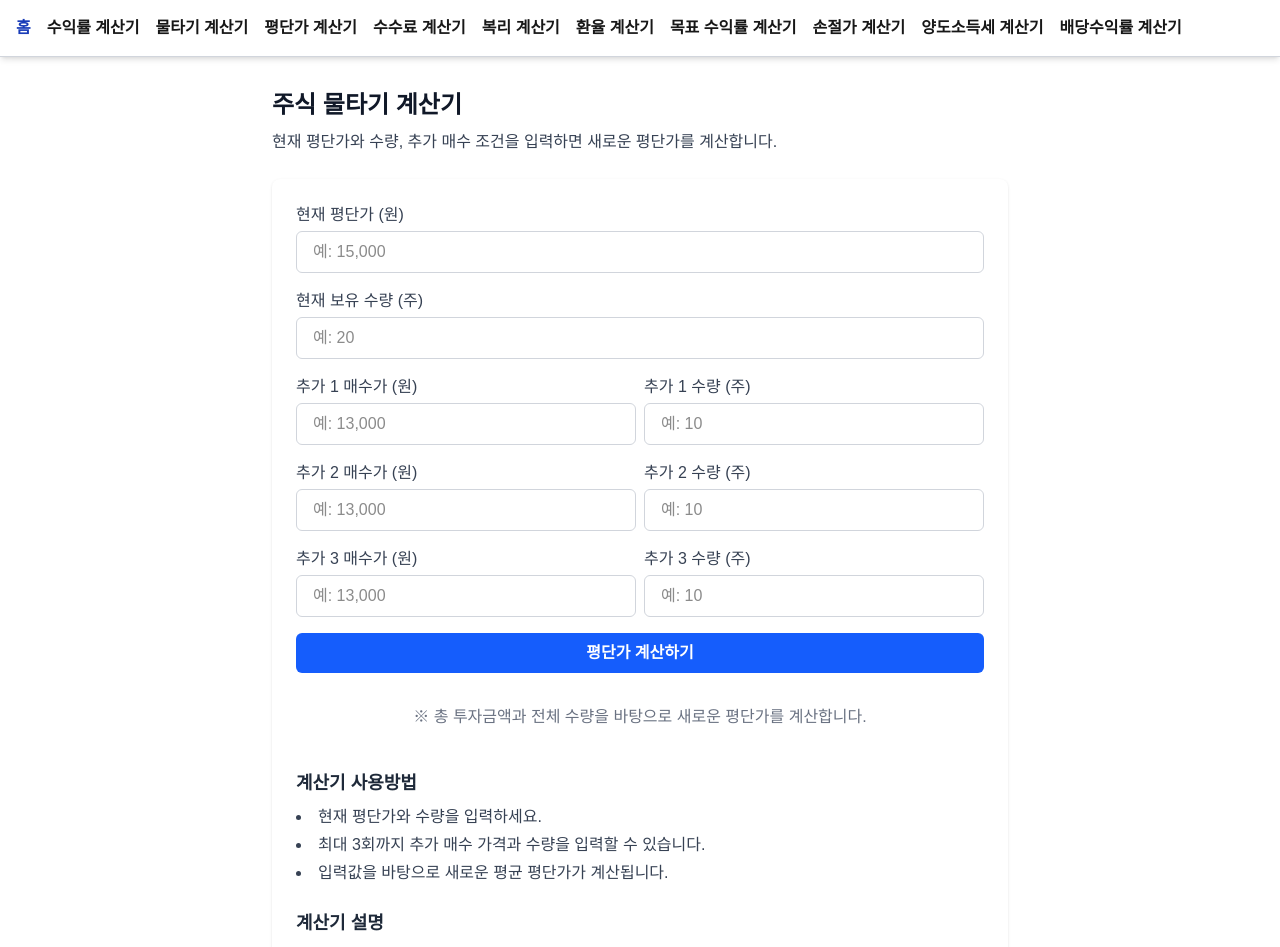
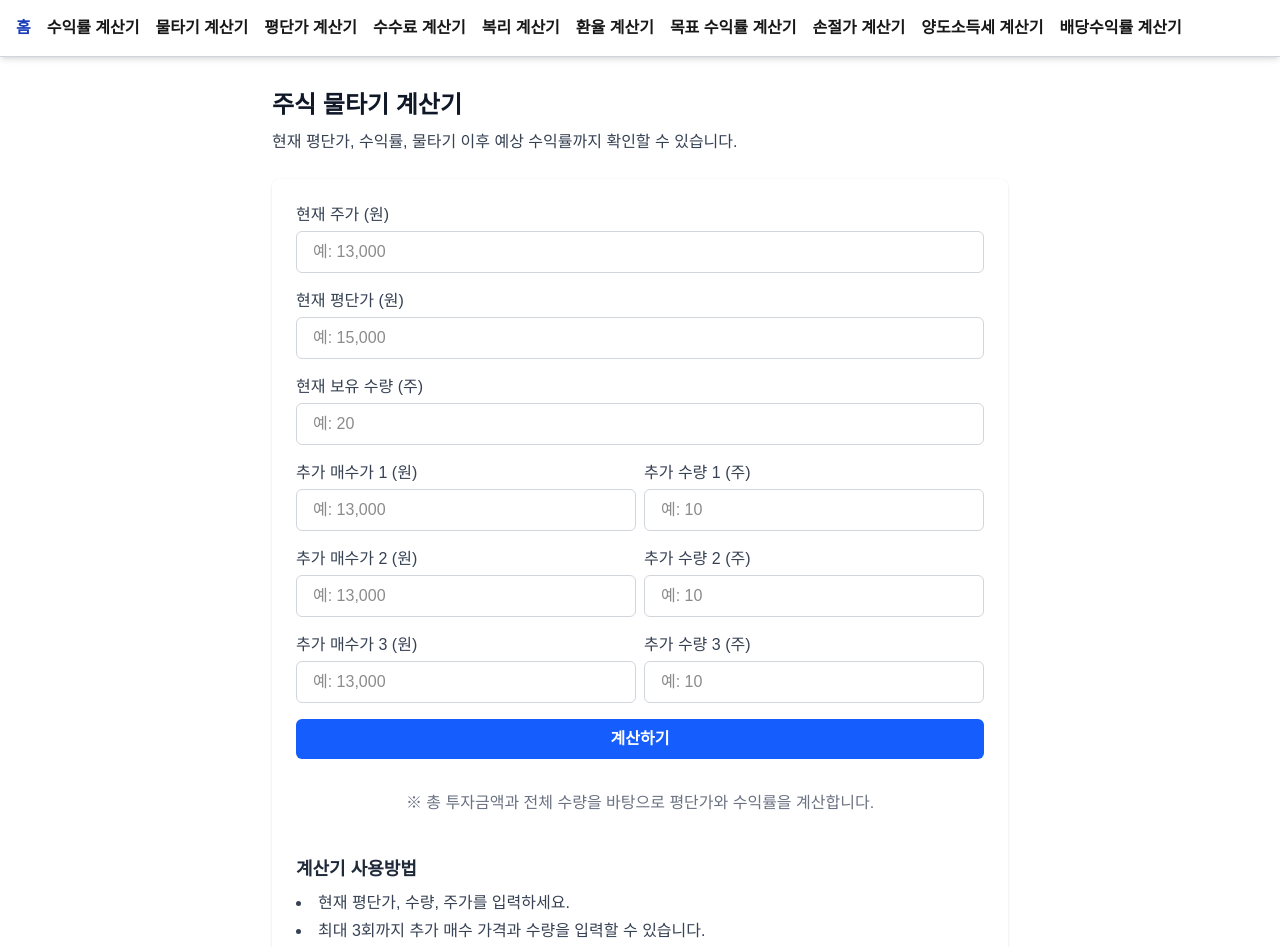
Before and after one commit to Jeonghaemo/stock-calculator, a Next.js app: page /water in a window 1280 px wide. Shown: the top 947 px of the page. Built offline with nearby package versions, Linux system fonts and the light colour scheme.

Commit message:
Update: 물타기 및 평단가 계산기에 수익률, 총 수량, 총 매수금액 기능 추가

```diff
--- a/app/average/page.client.tsx
+++ b/app/average/page.client.tsx
@@ -6,12 +6,19 @@ import PageLayout from "@/components/PageLayout";
 export default function AverageCalculatorPage() {
   const [originalPrice, setOriginalPrice] = useState('');
   const [originalQty, setOriginalQty] = useState('');
+  const [currentPrice, setCurrentPrice] = useState('');
   const [adds, setAdds] = useState([
     { price: '', qty: '' },
     { price: '', qty: '' },
     { price: '', qty: '' },
   ]);
-  const [average, setAverage] = useState<number | null>(null);
+
+  const [result, setResult] = useState<{
+    average: number;
+    totalQty: number;
+    totalCost: number;
+    profit: number;
+  } | null>(null);
 
   const formatNumber = (value: string) => {
     const num = parseFloat(value.replace(/,/g, ''));
@@ -34,9 +41,10 @@ export default function AverageCalculatorPage() {
   const calculate = () => {
     const originalP = parseFloat(originalPrice.replace(/,/g, ''));
     const originalQ = parseFloat(originalQty.replace(/,/g, ''));
+    const cp = parseFloat(currentPrice.replace(/,/g, ''));
 
     if (isNaN(originalP) || isNaN(originalQ) || originalQ === 0) {
-      setAverage(null);
+      setResult(null);
       return;
     }
 
@@ -53,22 +61,40 @@ export default function AverageCalculatorPage() {
     });
 
     if (totalQty === 0) {
-      setAverage(null);
+      setResult(null);
       return;
     }
 
-    const avg = totalCost / totalQty;
-    setAverage(avg);
+    const average = totalCost / totalQty;
+    const profit = isNaN(cp) || average === 0 ? 0 : ((cp - average) / average) * 100;
+
+    setResult({
+      average,
+      totalQty,
+      totalCost,
+      profit,
+    });
   };
 
   return (
     <PageLayout
       title="주식 평단가 계산기"
-      description="기존 매수와 최대 3회까지 추가 매수를 입력하면 새로운 평단가를 계산합니다."
+      description="기존 매수와 최대 3회까지 추가 매수를 입력하면 새로운 평단가를 계산하고, 수익률까지 확인할 수 있습니다."
     >
       <div className="space-y-4">
         <div>
-          <label className="block mb-1 font-medium text-gray-700 text-[16px]">기존 매수 단가 (원)</label>
+          <label className="block mb-1 font-medium text-gray-700 text-[16px]">현재 주가 (원)</label>
+          <input
+            type="text"
+            value={currentPrice}
+            onChange={(e) => setCurrentPrice(formatNumber(e.target.value))}
+            className="w-full border border-gray-300 rounded-md px-4 py-2 focus:ring-2 focus:ring-blue-500 outline-none"
+            placeholder="예: 60,000"
+          />
+        </div>
+
+        <div>
+          <label className="block mb-1 font-medium text-gray-700 text-[16px]">현재 평단가 (원)</label>
           <input
             type="text"
             value={originalPrice}
@@ -79,7 +105,7 @@ export default function AverageCalculatorPage() {
         </div>
 
         <div>
-          <label className="block mb-1 font-medium text-gray-700 text-[16px]">기존 매수 수량 (주)</label>
+          <label className="block mb-1 font-medium text-gray-700 text-[16px]">현재 보유 수량 (주)</label>
           <input
             type="text"
             value={originalQty}
@@ -130,27 +156,31 @@ export default function AverageCalculatorPage() {
           ※ 최대 3회까지 추가 매수 정보를 입력할 수 있습니다.
         </p>
 
-        {average !== null && (
+        {result !== null && (
           <div className="mt-6 text-center text-gray-800 space-y-2 text-lg font-semibold">
-            <p>📌 평단가: <span className="text-blue-600">{average.toLocaleString("ko-KR")} 원</span></p>
+            <p>📌 평단가: <span className="text-blue-600">{result.average.toLocaleString("ko-KR")} 원</span></p>
+            <p>📈 수익률: <span className="text-green-600">{result.profit.toFixed(2)}%</span></p>
+            <p>총 수량: {result.totalQty.toLocaleString()} 주</p>
+            <p>총 매수금액: {result.totalCost.toLocaleString()} 원</p>
           </div>
         )}
       </div>
+
       <div className="mt-10">
         <h2 className="text-lg font-bold text-gray-800 mb-2">계산기 사용방법</h2>
         <ul className="list-disc list-inside text-gray-700 text-base space-y-1">
-    <li>1~3회차까지의 매수 가격과 수량을 입력하세요.</li>
-    <li>계산하기 버튼을 누르면 최종 평단가가 표시됩니다.</li>
+          <li>기존 매수 정보와 추가 매수 정보를 입력하세요.</li>
+          <li>현재 주가를 입력하면 수익률도 함께 계산됩니다.</li>
+          <li>계산하기 버튼을 누르면 최종 평단가, 수익률, 총 매수 정보가 표시됩니다.</li>
         </ul>
       </div>
 
       <div className="mt-6">
         <h2 className="text-lg font-bold text-gray-800 mb-2">계산기 설명</h2>
         <p className="text-gray-700 text-base leading-relaxed">
-    평단가 계산기는 여러 차례에 걸쳐 매수한 주식의 평균 단가를 계산합니다. 분할 매수 시 자신의 실제 평단가를 확인할 수 있어 투자에 도움이 됩니다.
+          평단가 계산기는 여러 차례에 걸쳐 매수한 주식의 평균 단가를 계산하며, 현재 주가를 입력하면 수익률도 함께 확인할 수 있습니다. 분할 매수 시 실제 투자 상태를 파악하는 데 도움이 됩니다.
         </p>
       </div>
-
     </PageLayout>
   );
 }
--- a/app/water/page.client.tsx
+++ b/app/water/page.client.tsx
@@ -6,6 +6,7 @@ import PageLayout from "@/components/PageLayout";
 export default function WaterCalculatorPage() {
   const [avgPrice, setAvgPrice] = useState("");
   const [currentQty, setCurrentQty] = useState("");
+  const [currentPrice, setCurrentPrice] = useState("");
 
   const [addPrice1, setAddPrice1] = useState("");
   const [addQty1, setAddQty1] = useState("");
@@ -14,7 +15,13 @@ export default function WaterCalculatorPage() {
   const [addPrice3, setAddPrice3] = useState("");
   const [addQty3, setAddQty3] = useState("");
 
-  const [result, setResult] = useState<number | null>(null);
+  const [result, setResult] = useState<{
+    avg: number;
+    totalQty: number;
+    totalCost: number;
+    currentProfit: number;
+    afterProfit: number;
+  } | null>(null);
 
   const handleChange = (setter: React.Dispatch<React.SetStateAction<string>>) =>
     (e: React.ChangeEvent<HTMLInputElement>) => {
@@ -29,6 +36,7 @@ export default function WaterCalculatorPage() {
     };
 
   const calculate = () => {
+    const cp = parseFloat(currentPrice.replace(/,/g, ""));
     const currentP = parseFloat(avgPrice.replace(/,/g, ""));
     const currentQ = parseFloat(currentQty.replace(/,/g, ""));
 
@@ -53,15 +61,35 @@ export default function WaterCalculatorPage() {
     }
 
     const newAvg = totalCost / totalQty;
-    setResult(newAvg);
+    const currentProfit = isNaN(cp) || currentP === 0 ? 0 : ((cp - currentP) / currentP) * 100;
+    const afterProfit = isNaN(cp) || newAvg === 0 ? 0 : ((cp - newAvg) / newAvg) * 100;
+
+    setResult({
+      avg: newAvg,
+      totalQty,
+      totalCost,
+      currentProfit,
+      afterProfit,
+    });
   };
 
   return (
     <PageLayout
       title="주식 물타기 계산기"
-      description="현재 평단가와 수량, 추가 매수 조건을 입력하면 새로운 평단가를 계산합니다."
+      description="현재 평단가, 수익률, 물타기 이후 예상 수익률까지 확인할 수 있습니다."
     >
       <div className="space-y-4">
+        <div>
+          <label className="block mb-1 font-medium text-gray-700 text-[16px]">현재 주가 (원)</label>
+          <input
+            type="text"
+            value={currentPrice}
+            onChange={handleChange(setCurrentPrice)}
+            className="w-full border border-gray-300 rounded-md px-4 py-2 focus:ring-2 focus:ring-blue-500 outline-none"
+            placeholder="예: 13,000"
+          />
+        </div>
+
         <div>
           <label className="block mb-1 font-medium text-gray-700 text-[16px]">현재 평단가 (원)</label>
           <input
@@ -88,7 +116,7 @@ export default function WaterCalculatorPage() {
           <div key={idx} className="flex gap-2">
             <div className="w-1/2">
               <label className="block mb-1 font-medium text-gray-700 text-[16px]">
-                추가 {idx} 매수가 (원)
+                추가 매수가 {idx}  (원)
               </label>
               <input
                 type="text"
@@ -100,7 +128,7 @@ export default function WaterCalculatorPage() {
             </div>
             <div className="w-1/2">
               <label className="block mb-1 font-medium text-gray-700 text-[16px]">
-                추가 {idx} 수량 (주)
+                추가 수량 {idx} (주)
               </label>
               <input
                 type="text"
@@ -117,35 +145,39 @@ export default function WaterCalculatorPage() {
           onClick={calculate}
           className="w-full bg-blue-600 hover:bg-blue-700 text-white text-base font-semibold py-2 px-4 rounded-md transition-colors"
         >
-          평단가 계산하기
+          계산하기
         </button>
 
         {result !== null && (
           <div className="mt-6 text-center text-gray-800 space-y-2 text-lg font-semibold">
-            <p>📉 평단가: <span className="text-blue-600">{result.toLocaleString()} 원</span></p>
+            <p>📉 최종 평단가: <span className="text-blue-600">{result.avg.toLocaleString()} 원</span></p>
+            <p>📈 현재 수익률: <span className="text-red-600">{result.currentProfit.toFixed(2)}%</span></p>
+            <p>📈 물타기 후 수익률: <span className="text-green-600">{result.afterProfit.toFixed(2)}%</span></p>
+            <p>총 수량: {result.totalQty.toLocaleString()} 주</p>
+            <p>총 매수금액: {result.totalCost.toLocaleString()} 원</p>
           </div>
         )}
 
         <p className="text-base text-gray-500 mt-4 text-center">
-          ※ 총 투자금액과 전체 수량을 바탕으로 새로운 평단가를 계산합니다.
+          ※ 총 투자금액과 전체 수량을 바탕으로 평단가와 수익률을 계산합니다.
         </p>
       </div>
+
       <div className="mt-10">
         <h2 className="text-lg font-bold text-gray-800 mb-2">계산기 사용방법</h2>
         <ul className="list-disc list-inside text-gray-700 text-base space-y-1">
-    <li>현재 평단가와 수량을 입력하세요.</li>
+          <li>현재 평단가, 수량, 주가를 입력하세요.</li>
           <li>최대 3회까지 추가 매수 가격과 수량을 입력할 수 있습니다.</li>
-    <li>입력값을 바탕으로 새로운 평균 평단가가 계산됩니다.</li>
+          <li>입력값을 바탕으로 새로운 평균 평단가 및 수익률이 계산됩니다.</li>
         </ul>
       </div>
 
       <div className="mt-6">
         <h2 className="text-lg font-bold text-gray-800 mb-2">계산기 설명</h2>
         <p className="text-gray-700 text-base leading-relaxed">
-    물타기 계산기는 여러 번의 매수에 따른 평균 매입단가를 계산해줍니다. 추가 매수 전략의 효과를 사전에 확인할 수 있습니다.
+          물타기 계산기는 여러 번의 매수에 따른 평균 매입단가뿐만 아니라 현재 수익률과 물타기 후 예상 수익률도 계산합니다. 투자 전략을 세우기 전에 참고하는 데 도움이 됩니다.
         </p>
       </div>
-
     </PageLayout>
   );
 }
```
Lines whose indentation alone changed are shown as unchanged.
